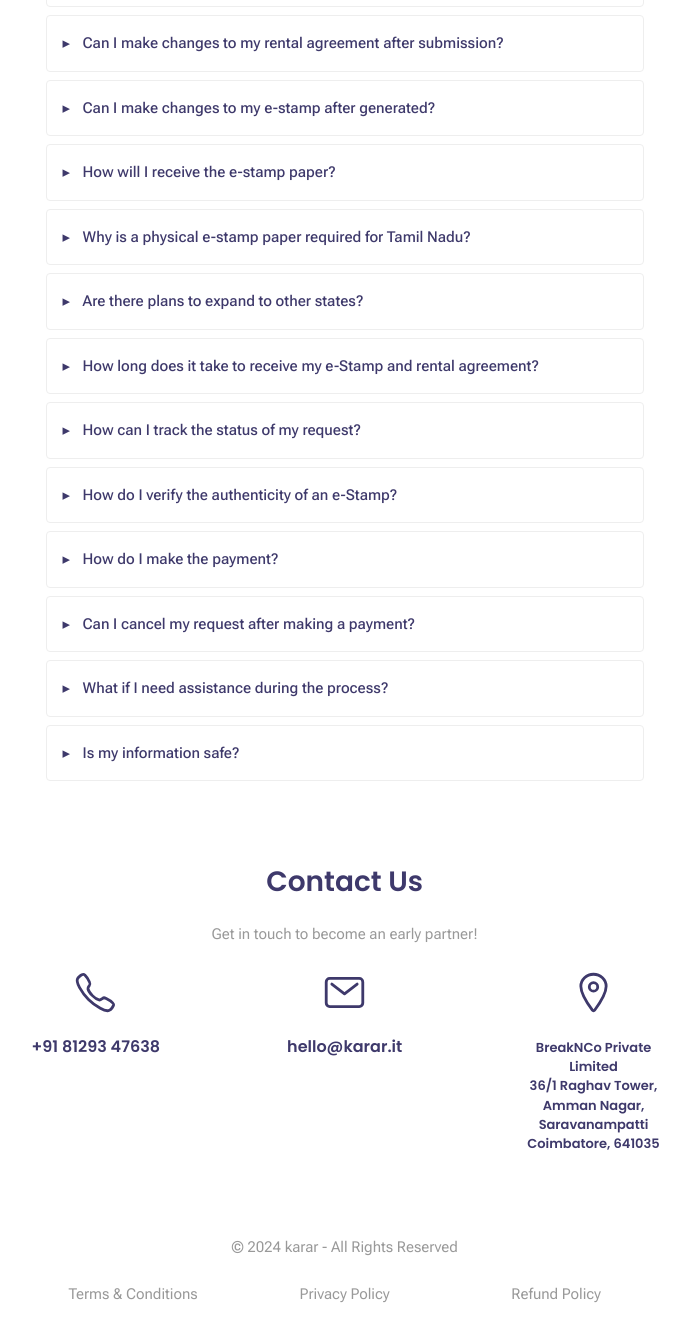
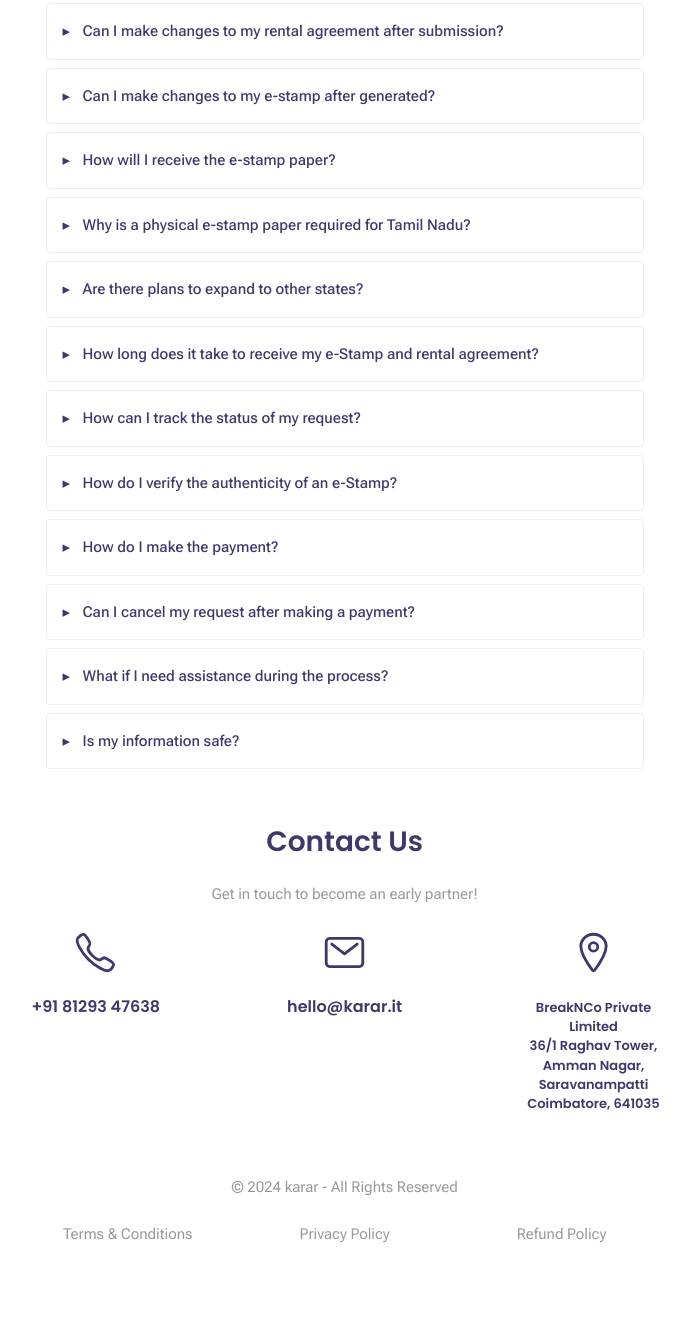
Before and after one commit to BreakNCo/karar-coming-soon, a website: page index.html in a window 1280 px wide. Shown: the part 1463-2797 px from the top of the page, without its empty margins (562-1252 px from the left). Drawn offline with nearby package versions, Linux system fonts and the light colour scheme; files that its build step writes are made by us from their sources.

Commit message:
refactor: consistent spacing

```diff
--- a/index.html
+++ b/index.html
@@ -93,8 +93,8 @@
             </ul> -->
         </div>
         <div class="col-sm-7 offset-sm-5 px-0 py-5">
-          <!--Why This Domain-->
-          <section class="pt-4">
+          <!--About Us-->
+          <section class="pt-4 pb-4">
             <div class="container-fluid">
               <div class="row">
                 <div class="col-sm-8 mx-auto text-center">
@@ -139,7 +139,7 @@
           </section>
 
           <!-- pricing -->
-          <section class="mt-0 pt-0 pb-3" id="pricing">
+          <section class="pt-4 pb-4" id="pricing">
             <div class="container">
               <div class="row">
                 <div class="col-sm-10 mx-auto text-center">
@@ -192,7 +192,7 @@
           </section>
 
           <!-- FAQ Section -->
-          <section class="mt-3 pt-3 pb-3" id="faq">
+          <section class="pt-4 pb-4" id="faq">
             <div class="container">
               <div class="row">
                 <div class="col-sm-10 mx-auto text-center">
@@ -373,7 +373,7 @@
           </section>
 
           <!--contact-->
-          <section class="mt-0 pt-01" id="contact">
+          <section class="pt-4 pb-4" id="contact">
             <div class="container">
               <div class="row">
                 <div class="col-sm-8 mx-auto text-center">
@@ -403,10 +403,8 @@
             </div>
           </section>
 
-
-
           <!--footer-->
-          <section class="footer p-2">
+          <section class="footer pt-4 pb-4">
             <div class="container">
               <div class="row mr-5 ml-5">
                 <div class="col-sm-12">
```
